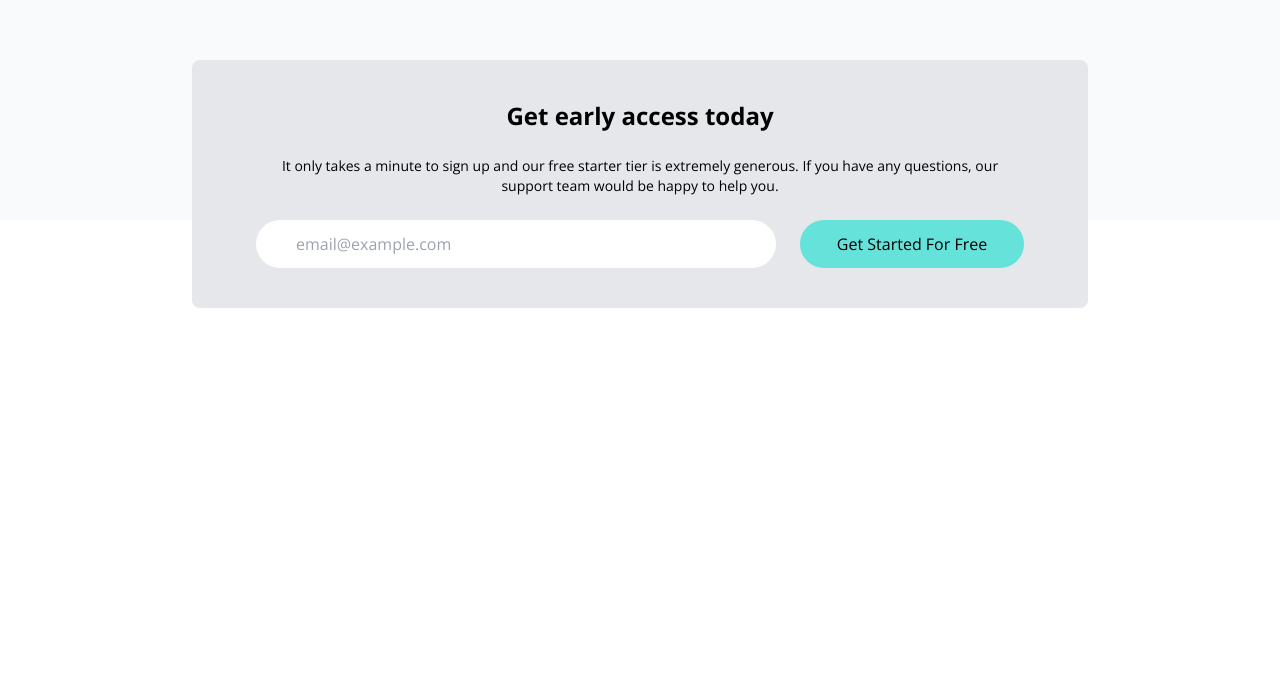
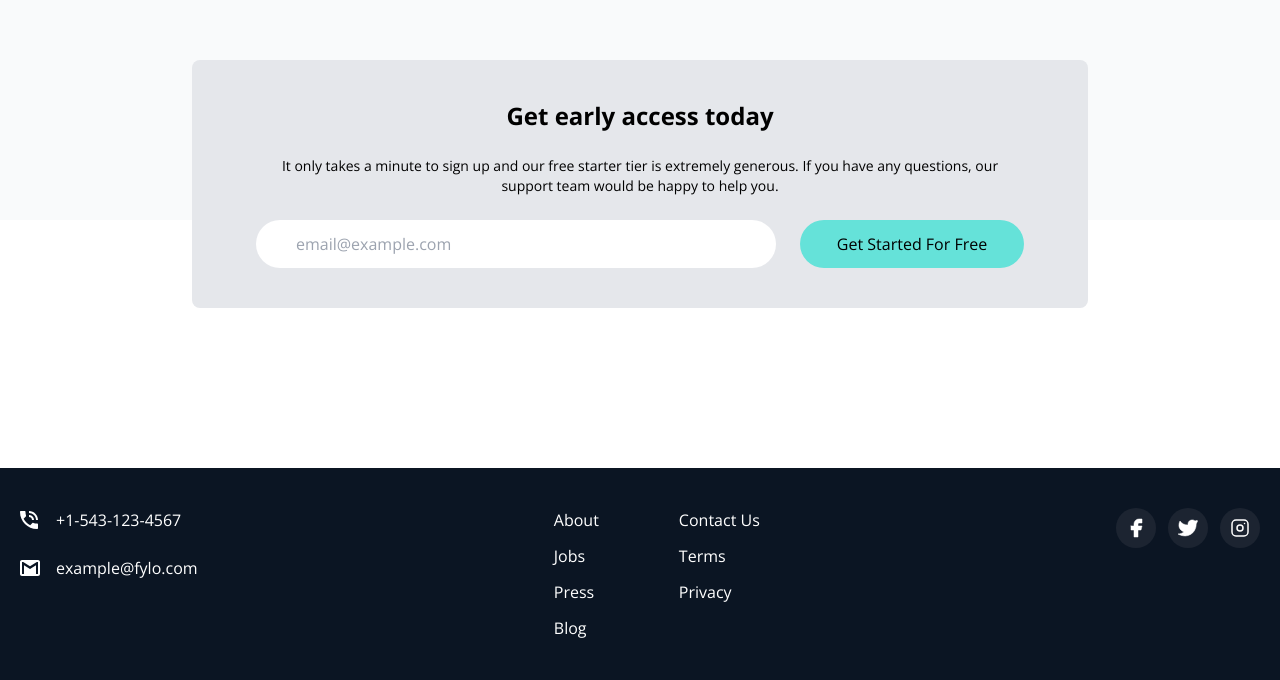
Before and after one commit to MarcinOzyra/fylo, a website: page index.html in a window 1280 px wide. Shown: the part 3252-3932 px from the top of the page. Before the commit the page ends 3720 px from the top, so only its background shows below. Drawn offline with nearby package versions, Linux system fonts and the light colour scheme.

Commit message:
add footer

```diff
--- a/index.html
+++ b/index.html
@@ -1,5 +1,5 @@
 <!DOCTYPE html>
-<html lang="en">
+<html lang="en" class="scroll-smooth">
   <head>
     <meta charset="UTF-8" />
     <meta http-equiv="X-UA-Compatible" content="IE=edge" />
@@ -232,5 +232,60 @@
         </div>
       </div>
     </section>
+    <!-- footer -->
+    <footer class="bg-darkBlue2 text-white">
+      <div class="container mx-auto pt-10 px-5 pb-10">
+        <!-- flex container for all items -->
+        <div class="flex flex-col justify-between space-y-24 md:flex-row md:space-y-0">
+          <!-- email & phone -->
+          <div class="mt-10 space-y-6">
+            <div class="flex items-center space-x-3 md:-mt-10">
+              <div class="w-6">
+                <img src="images/icon-phone.svg" alt="phone" class="scale-10" />
+              </div>
+              <div>+1-543-123-4567</div>
+            </div>
+            <div class="flex items-center space-x-3">
+              <div class="w-6">
+                <img src="images/icon-email.svg" alt="email" class="scale-10" />
+              </div>
+              <div>example@fylo.com</div>
+            </div>
+          </div>
+          <!-- menus -->
+          <div class="flex flex-col space-y-10 text-xl md:text-base md:space-x-20 md:space-y-0 md:flex-row">
+            <div class="flex flex-col space-y-3">
+              <a href="#">About</a>
+              <a href="#">Jobs</a>
+              <a href="#">Press</a>
+              <a href="#">Blog</a>
+            </div>
+            <div class="flex flex-col space-y-3">
+              <a href="#">Contact Us</a>
+              <a href="#">Terms</a>
+              <a href="#">Privacy</a>
+            </div>
+          </div>
+          <!-- social -->
+          <div class="flex justify-center pb-10 space-x-3">
+            <div>
+              <a href="#">
+                <img src="images/facebook.svg" alt="facebook" class="p-2 bg-darkBlue rounded-full ficon" />
+              </a>
+            </div>
+            <div>
+              <a href="#">
+                <img src="images/twitter.svg" alt="twitter" class="p-2 bg-darkBlue rounded-full ficon" />
+              </a>
+            </div>
+            <div>
+              <a href="#">
+                <img src="images/instagram.svg" alt="instagram" class="p-2 bg-darkBlue rounded-full ficon" />
+              </a>
+            </div>
+          </div>
+        </div>
+      </div>
+    </footer>
   </body>
 </html>
```
Also changed, not shown: css/style.css.
